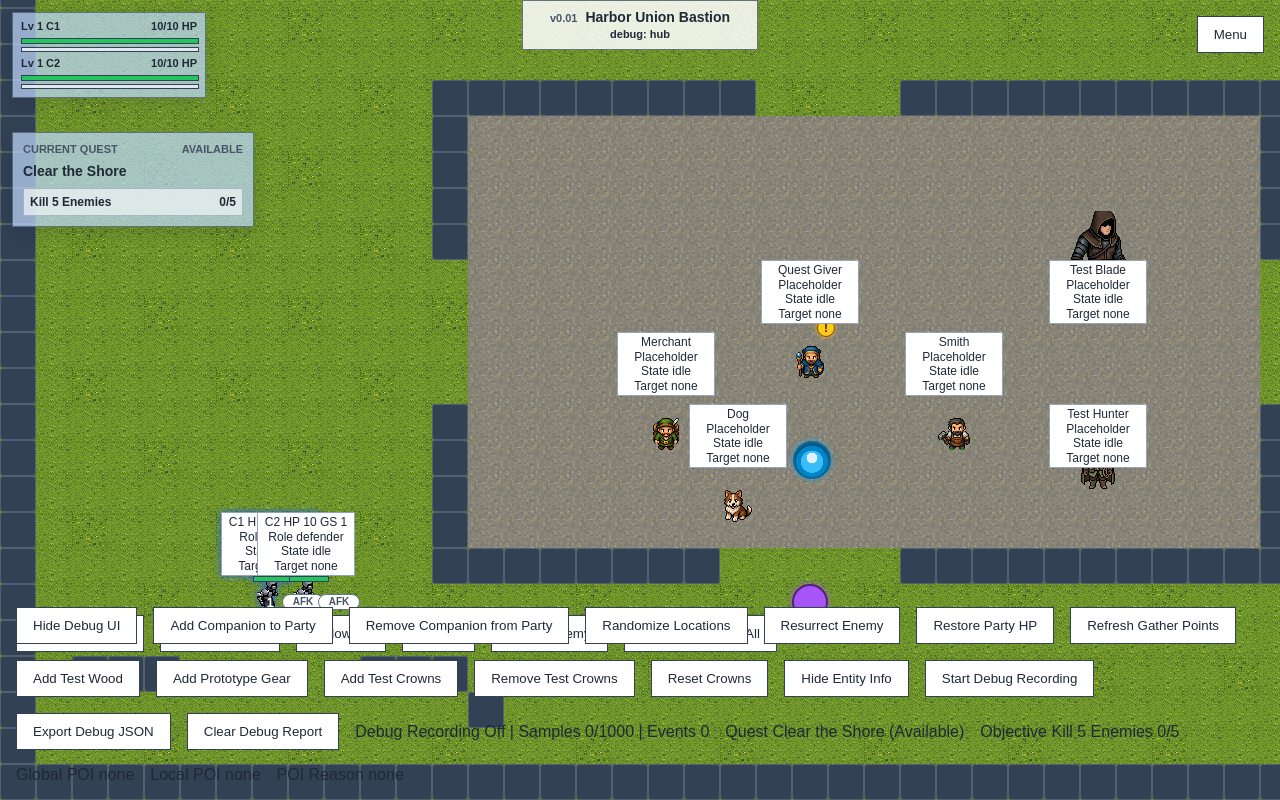
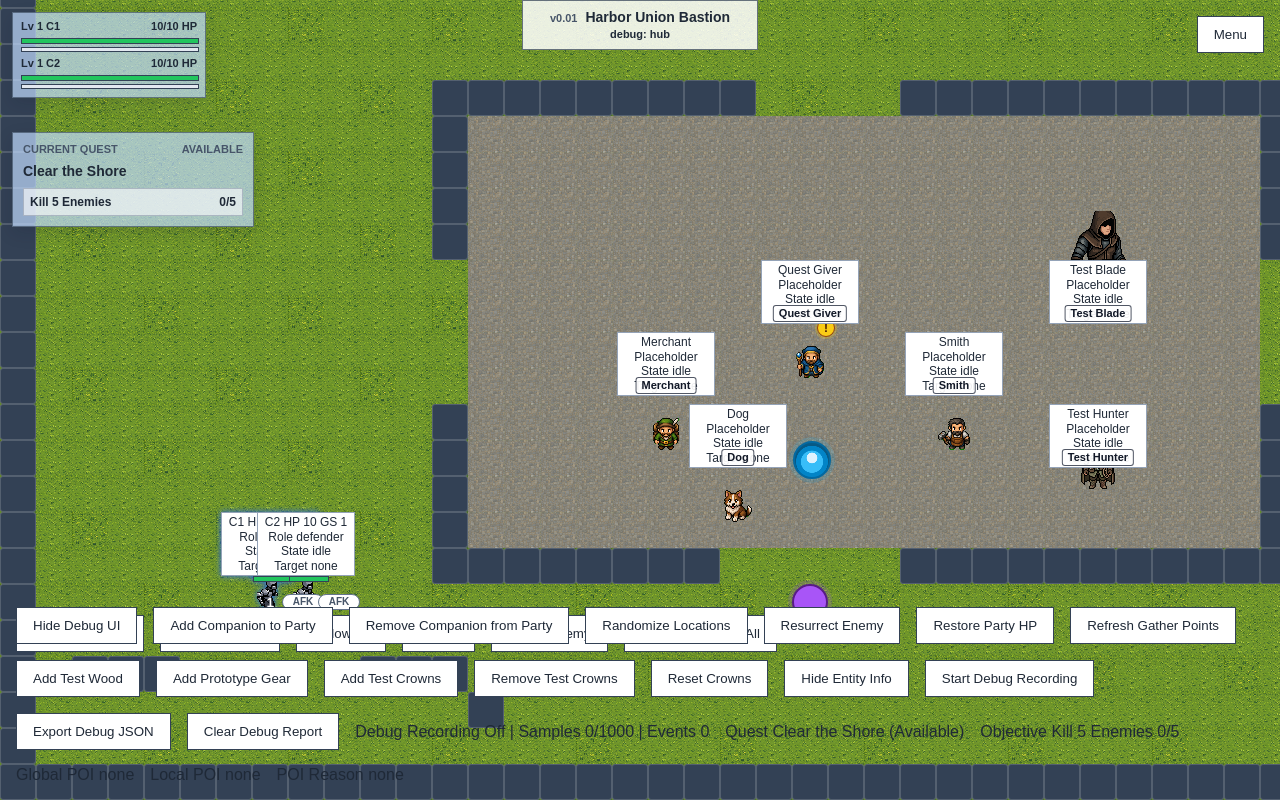
Before and after one commit to furiaz/MMOPartySimulator, a React (Vite) app in the folder client/: page / in a window 1280 px wide. Built offline with nearby package versions, Linux system fonts and the light colour scheme.

Commit message:
name tags added

```diff
--- a/client/src/App.css
+++ b/client/src/App.css
@@ -579,6 +579,29 @@
   pointer-events: none;
 }
 
+.entity-name-label {
+  position: absolute;
+  left: 50%;
+  bottom: 46px;
+  z-index: 5;
+  width: max-content;
+  max-width: 108px;
+  padding: 1px 5px;
+  transform: translateX(-50%);
+  border: 1px solid rgba(15, 23, 42, 0.72);
+  border-radius: 3px;
+  background: rgba(255, 255, 255, 0.92);
+  color: #111827;
+  font-size: 11px;
+  font-weight: 700;
+  line-height: 1.15;
+  overflow-wrap: anywhere;
+  pointer-events: none;
+  text-align: center;
+  text-shadow: none;
+  white-space: nowrap;
+}
+
 .companion {
   width: 36px;
   height: 36px;
--- a/client/src/App.tsx
+++ b/client/src/App.tsx
@@ -62,6 +62,7 @@ import {
   QUEST_GIVER_POI_ID,
   addItemToInventoryState,
   getAttackCooldownMs,
+  getEnemyArchetype,
   getEnemyDetectionRange,
   getItemDefinition,
   hasQuestGiverWork,
@@ -240,6 +241,25 @@ function formatResourceName(resourceType: ResourceEntity["resourceType"]): strin
   return resourceType.charAt(0).toUpperCase() + resourceType.slice(1);
 }
 
+function formatIdentifierName(identifier: string): string {
+  return identifier
+    .split(/[-_]/)
+    .filter(Boolean)
+    .map((part) => part.charAt(0).toUpperCase() + part.slice(1))
+    .join(" ");
+}
+
+function getEnemyDisplayName(enemy: Enemy): string {
+  if (enemy.archetypeId) {
+    return (
+      getEnemyArchetype(enemy.archetypeId)?.displayName ??
+      formatIdentifierName(enemy.archetypeId)
+    );
+  }
+
+  return enemy.enemyType ? formatIdentifierName(enemy.enemyType) : "Enemy";
+}
+
 function formatTargetId(entity: CombatEntity): string {
   return entity.currentTargetId ?? "none";
 }
@@ -254,11 +274,8 @@ function getResourceTooltip(resource: ResourceEntity): string {
 
 function getEnemyTooltip(enemy: Enemy): string {
   return [
-    enemy.archetypeId
-      ? `Archetype ${enemy.archetypeId}`
-      : enemy.enemyType
-        ? `Enemy ${enemy.enemyType}`
-        : "Enemy",
+    getEnemyDisplayName(enemy),
+    enemy.archetypeId ? `Archetype ${enemy.archetypeId}` : null,
     `Level ${enemy.level}`,
     `XP ${enemy.xpReward ?? "auto"}`,
     `HP ${enemy.health}/${enemy.maxHealth}`,
@@ -604,6 +621,10 @@ function HealthBar({ entity }: { entity: HealthBarEntity }) {
       <span style={{ width: `${healthPercent}%` }} />
     </span>
   );
+}
+
+function EntityNameLabel({ name }: { name: string }) {
+  return <span className="entity-name-label">{name}</span>;
 }
 
 function AttackCooldownIndicator({
@@ -1812,6 +1833,7 @@ function App() {
                   }}
                   title={getEnemyTooltip(enemy)}
                 >
+                  <EntityNameLabel name={getEnemyDisplayName(enemy)} />
                   {animation ? (
                     <SpriteAnimation
                       alt={`Enemy ${index + 1}`}
@@ -1943,6 +1965,7 @@ function App() {
                       : `Move party POI to ${npc.displayName}`
                   }
                 >
+                  <EntityNameLabel name={npc.displayName} />
                   {isImageNpc ? (
                     <img
                       alt={npc.displayName}
--- a/client/src/game/index.ts
+++ b/client/src/game/index.ts
@@ -279,6 +279,7 @@ export {
   updateDropSystem,
 } from "./dropSystem";
 export { updateDefendSystem } from "./defendSystem";
+export { getEnemyArchetype } from "./enemyArchetypes";
 export {
   getEnemyAttackLeashDistance,
   getEnemyDetectionRange,
```
